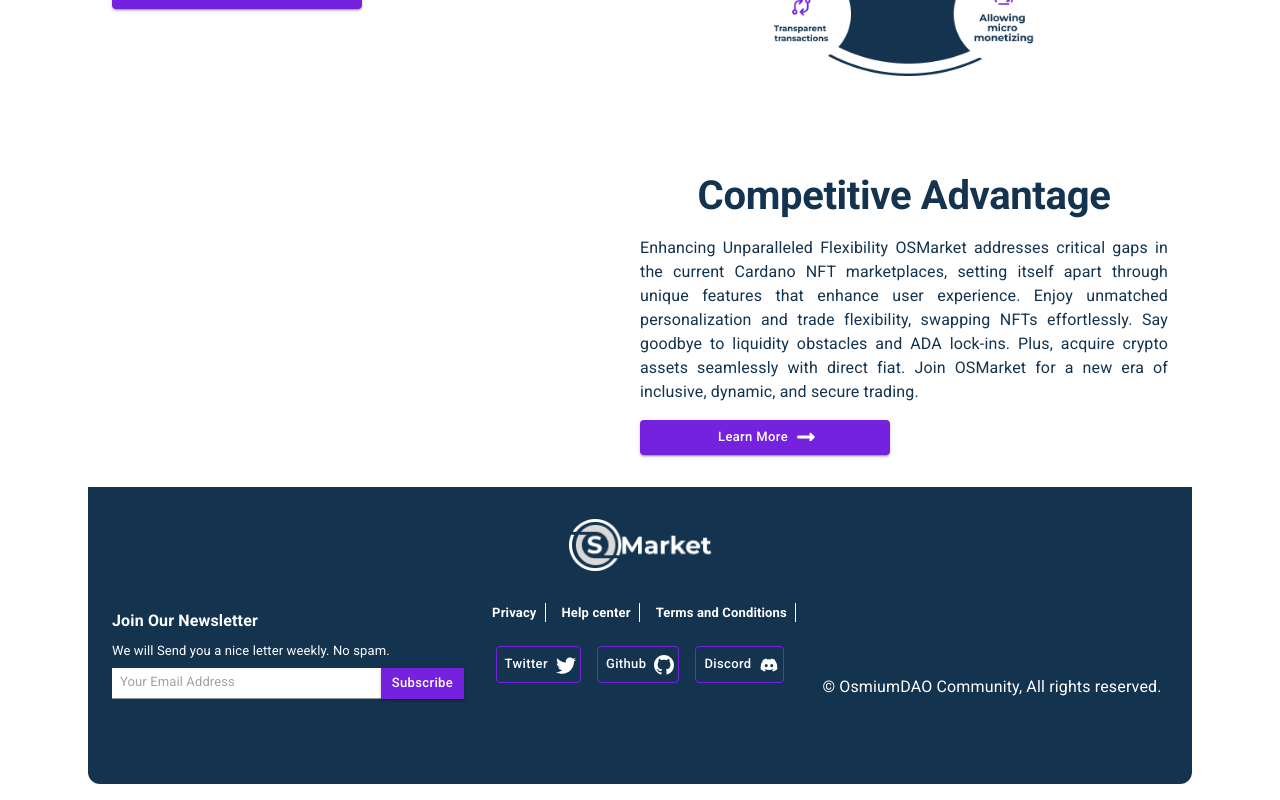
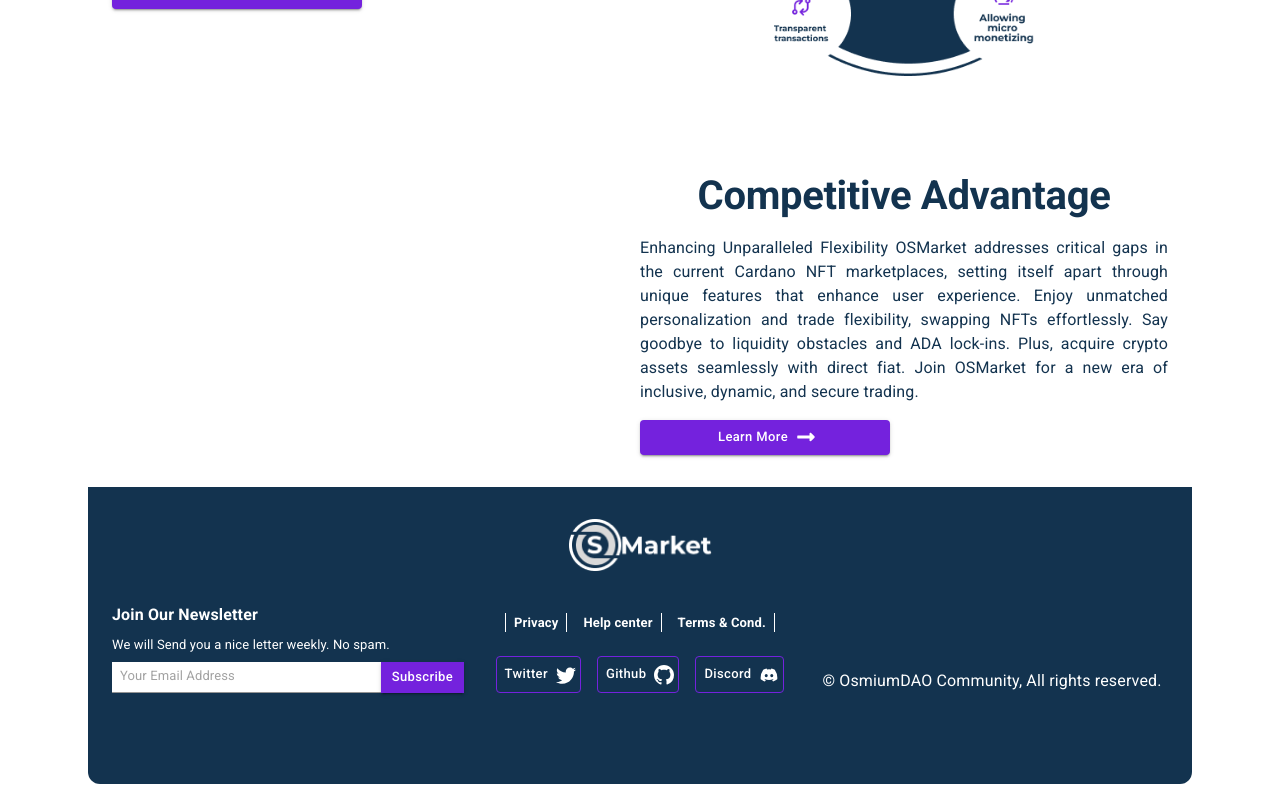
Before and after one commit to OsmiumDAO/osmarket, a Next.js app in the folder app/: page / in a window 1280 px wide. Shown: the part 1546-2346 px from the top of the page. Built offline with nearby package versions, Linux system fonts and the light colour scheme.

Commit message:
Style fixes

```diff
--- a/app/app/Landing/Footer.tsx
+++ b/app/app/Landing/Footer.tsx
@@ -79,11 +79,11 @@
                 justifyContent: 'center',
               }}
             >
-              <FooterLink>Privacy</FooterLink>
+              <FooterLink borderLeft={'solid 1px #FFFFFF'}>Privacy</FooterLink>
               <FooterLink>Help center</FooterLink>
-              <FooterLink>Terms and Conditions</FooterLink>
+              <FooterLink>Terms & Cond.</FooterLink>
             </Box>
-            <Box display='flex' gap={2} justifyContent={'center'} my={2}>
+            <Box display='flex' gap={2} justifyContent={'center'} mt={2}>
               <Link target='_blank' href='https://twitter.com/OSMarket__'>
                 <FooterButton
                   endIcon={<ImTwitter style={{ color: '#ffff' }} />}
```
